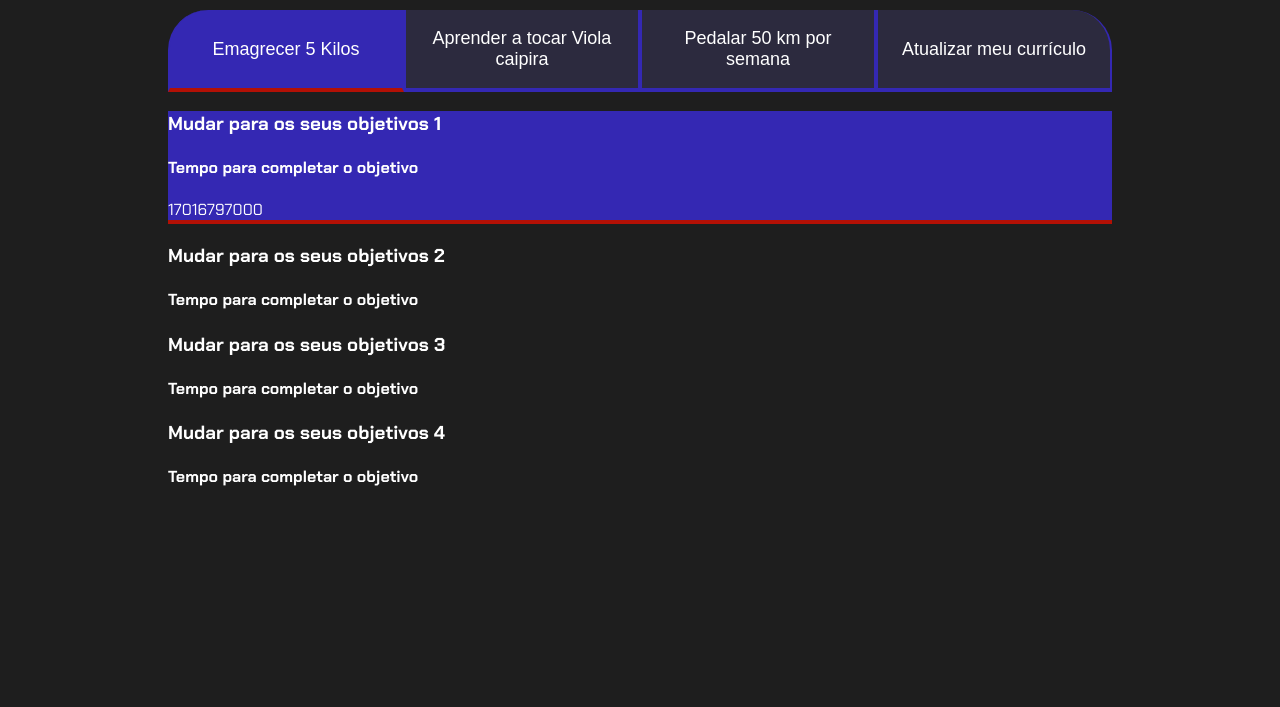
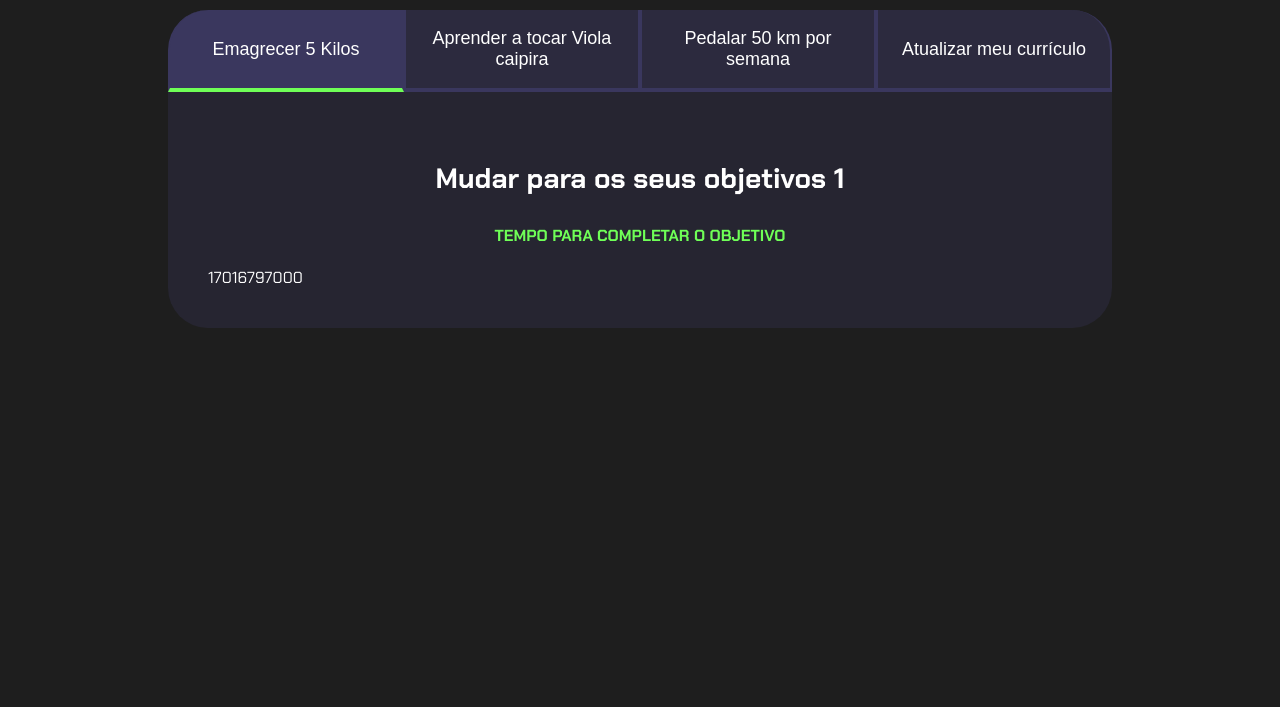
Before and after one commit to CleberPrestes/projeto-programacao2-2024, a plain HTML site: page index.html in a window 1280 px wide. Shown: the part 93-800 px from the top of the page. Drawn offline with Linux system fonts and the light colour scheme.

Commit message:
Update style.css

```diff
--- a/style.css
+++ b/style.css
@@ -2,9 +2,9 @@
 
 :root {
     --cor-de-fundo: #1E1E1E;
-    --verde: #b31005;
+    --verde: #6FFF57;
     --branco: #FFFFFF;
-    --botao-ativo: #3428b3;
+    --botao-ativo: #3A375E;
     --botao-inativo: rgba(58, 55, 94, 0.5);
     --texto-fundo: rgba(58, 55, 94, 0.3);
 }
@@ -60,6 +60,33 @@ body {
     display: block;
 }
 
+.botao.ativo {
+    background-color: var(--botao-ativo);
+    border-bottom: 4px solid var(--verde);
+}
+
+.abas-textos{
+    background-color: var(--texto-fundo);
+    padding: 40px;
+    border-radius: 0 0 40px 40px;
+}
+.aba-conteudo.ativo{
+    display:block;
+}
+
+.aba-conteudo{
+    display: none;
+}
+
+.aba-conteudo-titulo-principal{
+    font-size: 28px;
+    text-align: center;
+}
+.aba-conteudo-titulo-secundario{
+    text-align: center;
+    color: var(--verde);
+    text-transform: uppercase;
+}
 
 @media screen and (min-width: 768px) {
     .botoes {
@@ -74,8 +101,3 @@ body {
         border-radius: 0 40px 0 0;
     }
 }
-
-.ativo{
-    background-color: var(--botao-ativo);
-    border-bottom: 4px solid var(--verde);
-}
```
